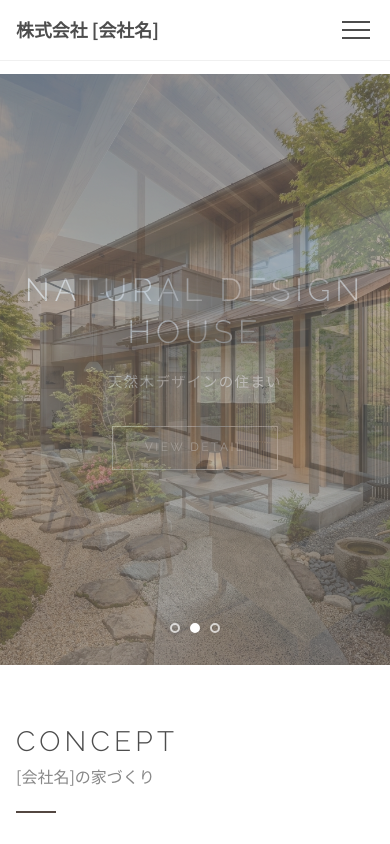
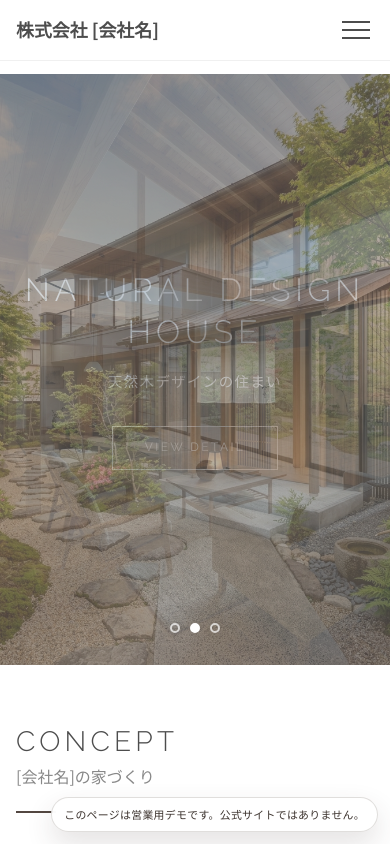
Before and after one commit to kumakichi123/site_demo, a Next.js app in the folder assets/reference-templates/nakada-inc-next/: page / in a window 390 px wide. Shown: the top 844 px of the page. Built offline with nearby package versions, Linux system fonts and the light colour scheme.

Commit message:
Add persistent demo disclaimer

```diff
--- a/assets/reference-templates/nakada-inc-next/src/app/globals.css
+++ b/assets/reference-templates/nakada-inc-next/src/app/globals.css
@@ -54,6 +54,25 @@ body {
   -moz-osx-font-smoothing: grayscale;
   overflow-x: hidden;
   padding-top: 146px;
+}
+
+.demo-disclaimer {
+  position: fixed;
+  right: 20px;
+  bottom: 20px;
+  z-index: 1400;
+  max-width: min(340px, calc(100vw - 32px));
+  padding: 10px 14px;
+  border: 1px solid rgba(83, 71, 65, 0.18);
+  border-radius: 999px;
+  background: rgba(255, 255, 255, 0.94);
+  box-shadow: 0 12px 28px rgba(61, 52, 47, 0.14);
+  color: var(--color-primary-dark);
+  font-size: 0.75rem;
+  line-height: 1.45;
+  letter-spacing: 0.03em;
+  text-align: center;
+  backdrop-filter: blur(10px);
 }
 
 a {
@@ -1078,6 +1097,16 @@ img { max-width: 100%; height: auto; display: block; }
     padding-top: 74px;
   }
 
+  .demo-disclaimer {
+    right: 12px;
+    bottom: 12px;
+    max-width: calc(100vw - 24px);
+    padding: 9px 12px;
+    border-radius: 18px;
+    font-size: 0.68rem;
+    line-height: 1.35;
+  }
+
   .header-main {
     position: fixed;
     top: 0;
--- a/assets/reference-templates/nakada-inc-next/src/app/layout.tsx
+++ b/assets/reference-templates/nakada-inc-next/src/app/layout.tsx
@@ -20,7 +20,12 @@ export default function RootLayout({
           rel="stylesheet"
         />
       </head>
-      <body>{children}</body>
+      <body>
+        {children}
+        <p className="demo-disclaimer">
+          このページは営業用デモです。公式サイトではありません。
+        </p>
+      </body>
     </html>
   );
 }
```
